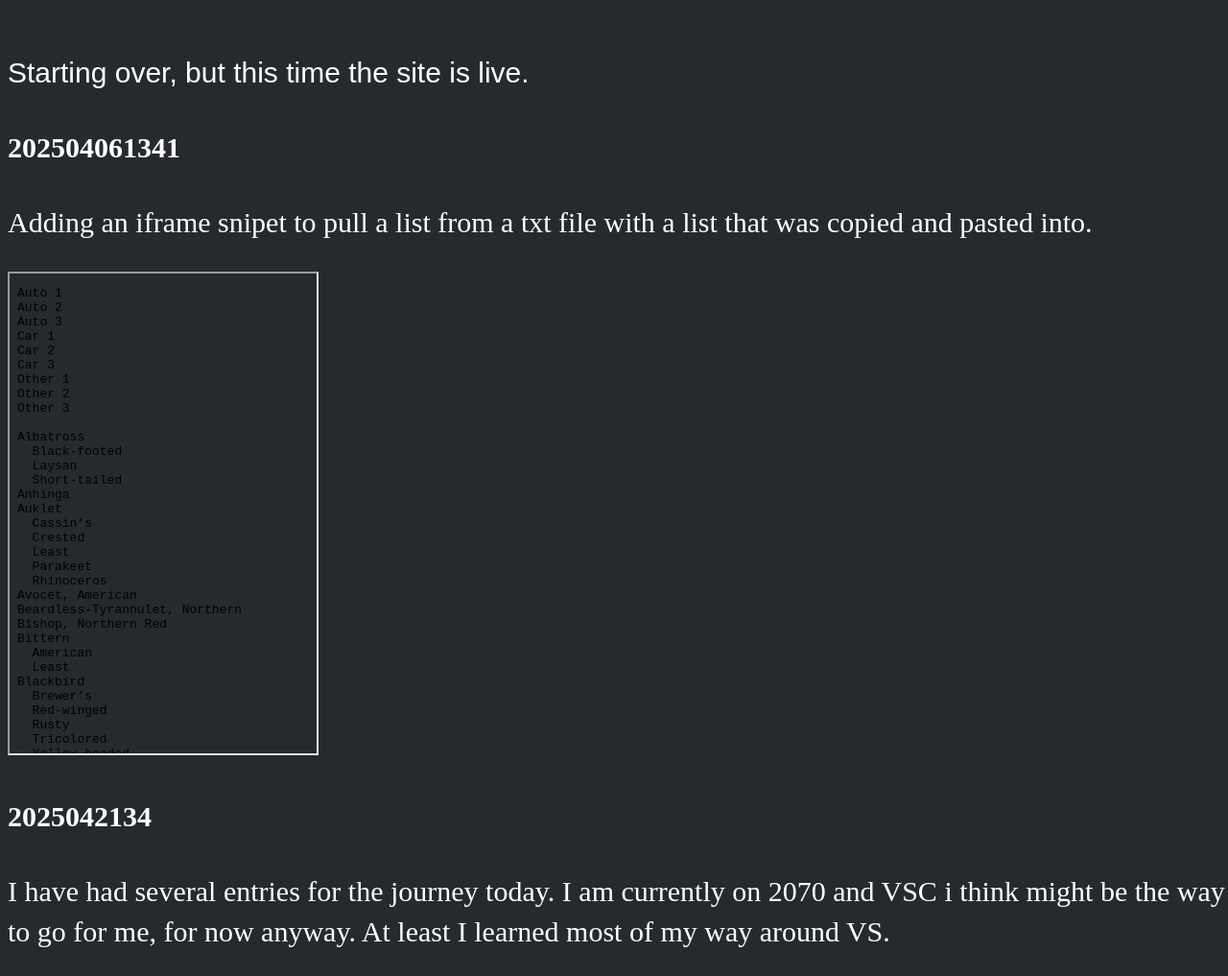
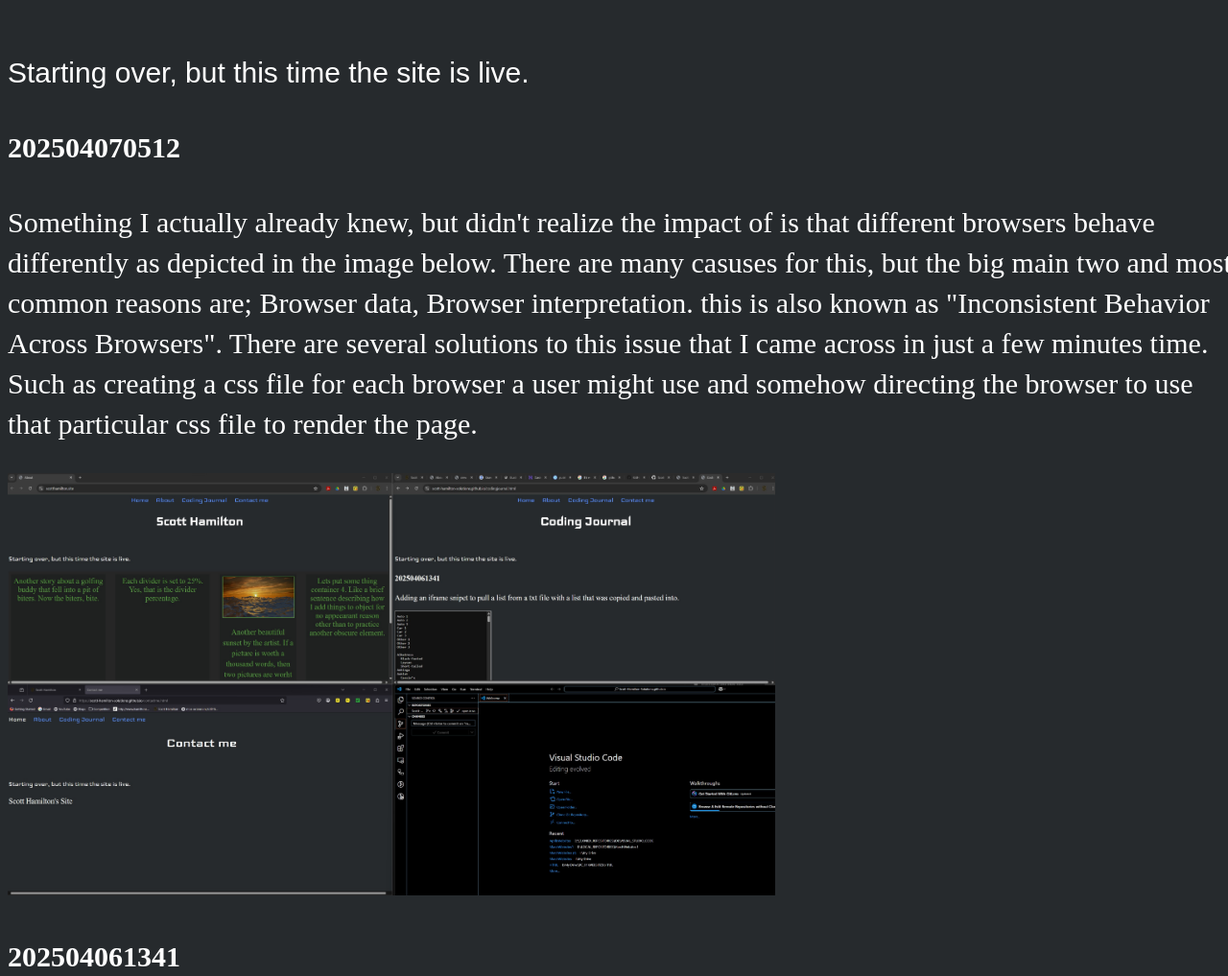
Before and after one commit to Scott-Hamilton-Solutions/Scott-Hamilton-Solutions.github.io, a plain HTML site: page codingjournal.html in a window 1280 px wide. Shown: the part 200-1217 px from the top of the page at 96% size. Drawn offline with Linux system fonts and the light colour scheme; a web font is replaced by a local one.

Commit message:
202504070525 - A11 - VSC - journal entry and  new image.

```diff
--- a/codingjournal.html
+++ b/codingjournal.html
@@ -22,7 +22,11 @@
     </div>
 
 <!-- Right below this note Add the next dated entry-->
-
+<h4>202504070512</h4>
+  <p>
+  Something I actually already knew, but didn't realize the impact of is that different browsers behave differently as depicted in the image below. There are many casuses for this, but the big main two and most common reasons are; Browser data, Browser interpretation. this is also known as "Inconsistent Behavior Across Browsers". There are several solutions to this issue that I came across in just a few minutes time. Such as creating a css file for each browser a user might use and somehow directing the browser to use that particular css file to render the page.</p>
+  <img width="800" src="images/DifferentBrowsers.jpg">
+<br>
 <h4>202504061341</h4>
 <p>Adding an iframe snipet to pull a list from a txt file with a list that was copied and pasted into.
   </p>
@@ -36,7 +40,7 @@ width="25%">
 </iframe>
 <br>
 <h4>2025042134</h4>
-<p>
+  <p>
   I have had several entries for the journey today. I am currently on 2070 and VSC i think might be the way to go for me, for now anyway. At least I learned most of my way around VS.</p>
 <br>
 <h4>2025040842</h4>
```
Also changed, not shown: images/DifferentBrowsers.jpg (added).
